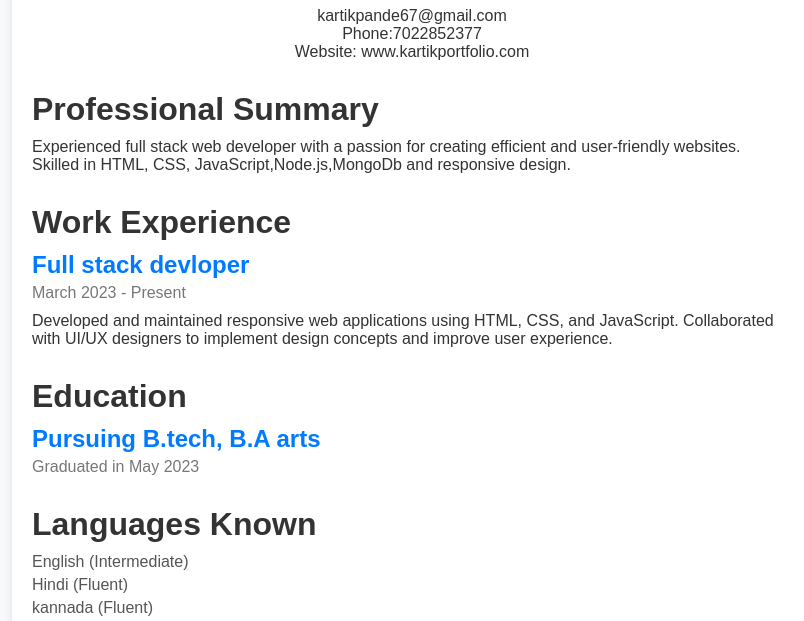
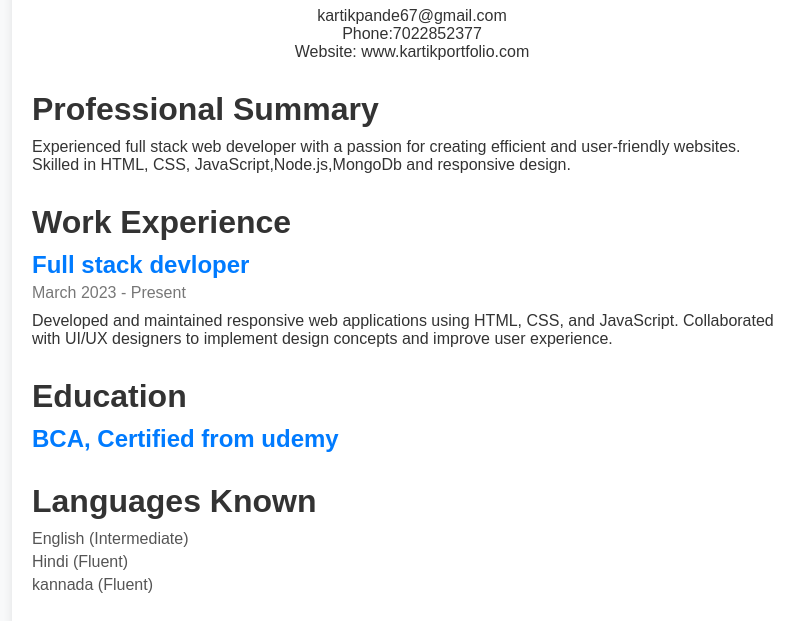
Before and after one commit to kartikpande123/CV, a plain HTML site: page index.html in a window 1280 px wide. Shown: the part 136-757 px from the top of the page, without its empty margins (228-1032 px from the left). Drawn offline with Linux system fonts and the light colour scheme.

Commit message:
Update index.html

```diff
--- a/index.html
+++ b/index.html
@@ -33,8 +33,8 @@
     <div class="section">
       <div class="section-title">Education</div>
       <div class="education">
-        <div class="education-title">Pursuing B.tech, B.A arts</div>
-        <div class="education-date">Graduated in May 2023</div>
+        <div class="education-title">BCA, Certified from udemy</div>
+
       </div>
     </div>
     <div class="section">
```
